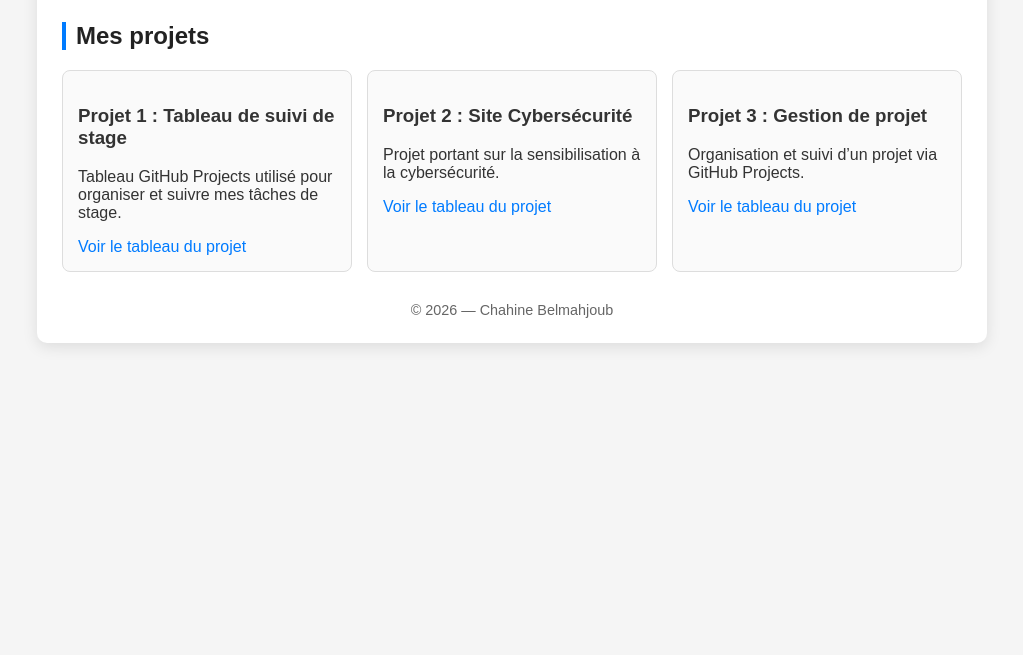
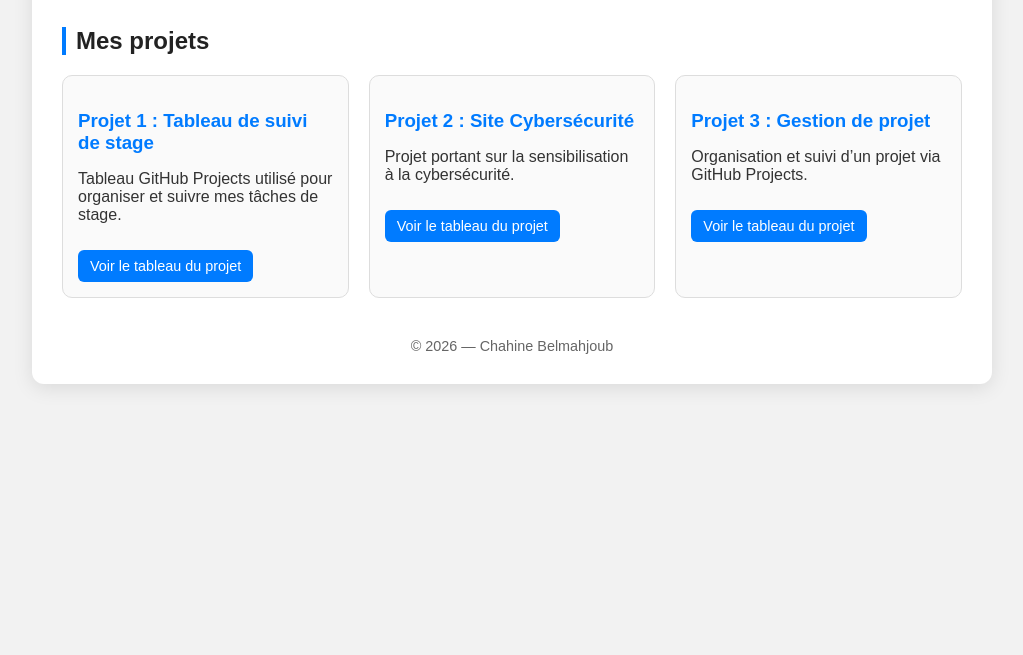
Before and after one commit to chahinebelmahjoubpro-png/chahinebelmahjoubpro-png.github.io, a plain HTML site: page index.html in a window 1280 px wide. Shown: the part 145-800 px from the top of the page, without its empty margins (128-1151 px from the left). Drawn offline with Linux system fonts and the light colour scheme.

Commit message:
Update style.css

```diff
--- a/style.css
+++ b/style.css
@@ -1,59 +1,53 @@
+/* --------- STYLE GLOBAL --------- */
 body {
   font-family: Arial, sans-serif;
-  background: #f5f5f5;
+  background: #f2f2f2;
   color: #333;
   margin: 0;
   padding: 20px;
 }
 
-/* Conteneur principal */
+/* --------- CONTAINER --------- */
 .container {
   max-width: 900px;
   margin: auto;
   background: white;
-  padding: 25px;
-  border-radius: 10px;
-  box-shadow: 0 4px 15px rgba(0,0,0,0.1);
+  padding: 30px;
+  border-radius: 12px;
+  box-shadow: 0 4px 20px rgba(0,0,0,0.1);
 }
 
-/* Titres */
-h1, h2 {
-  color: #222;
-}
-
+/* --------- TITRES --------- */
 h1 {
   margin-bottom: 10px;
+  color: #222;
 }
 
 h2 {
   margin-top: 30px;
   border-left: 4px solid #007bff;
   padding-left: 10px;
+  color: #222;
 }
 
-/* Liens */
-a {
+h3 {
+  margin-bottom: 5px;
   color: #007bff;
-  text-decoration: none;
 }
 
-a:hover {
-  text-decoration: underline;
-}
-
-/* Cartes projets */
+/* --------- PROJETS --------- */
 .projets {
   display: grid;
-  grid-template-columns: repeat(auto-fit, minmax(250px, 1fr));
-  gap: 15px;
-  margin-top: 15px;
+  grid-template-columns: repeat(auto-fit, minmax(260px, 1fr));
+  gap: 20px;
+  margin-top: 20px;
 }
 
 .projet-card {
   background: #fafafa;
   border: 1px solid #ddd;
   padding: 15px;
-  border-radius: 8px;
+  border-radius: 10px;
   transition: 0.2s;
 }
 
@@ -62,10 +56,26 @@ a:hover {
   box-shadow: 0 6px 15px rgba(0,0,0,0.15);
 }
 
-/* Footer */
+/* --------- LIENS --------- */
+a {
+  display: inline-block;
+  margin-top: 10px;
+  color: white;
+  background: #007bff;
+  padding: 8px 12px;
+  border-radius: 6px;
+  text-decoration: none;
+  font-size: 0.9rem;
+}
+
+a:hover {
+  background: #005fcc;
+}
+
+/* --------- FOOTER --------- */
 footer {
-  margin-top: 30px;
+  margin-top: 40px;
   text-align: center;
+  color: #666;
   font-size: 0.9rem;
-  color: #666;
 }
```
